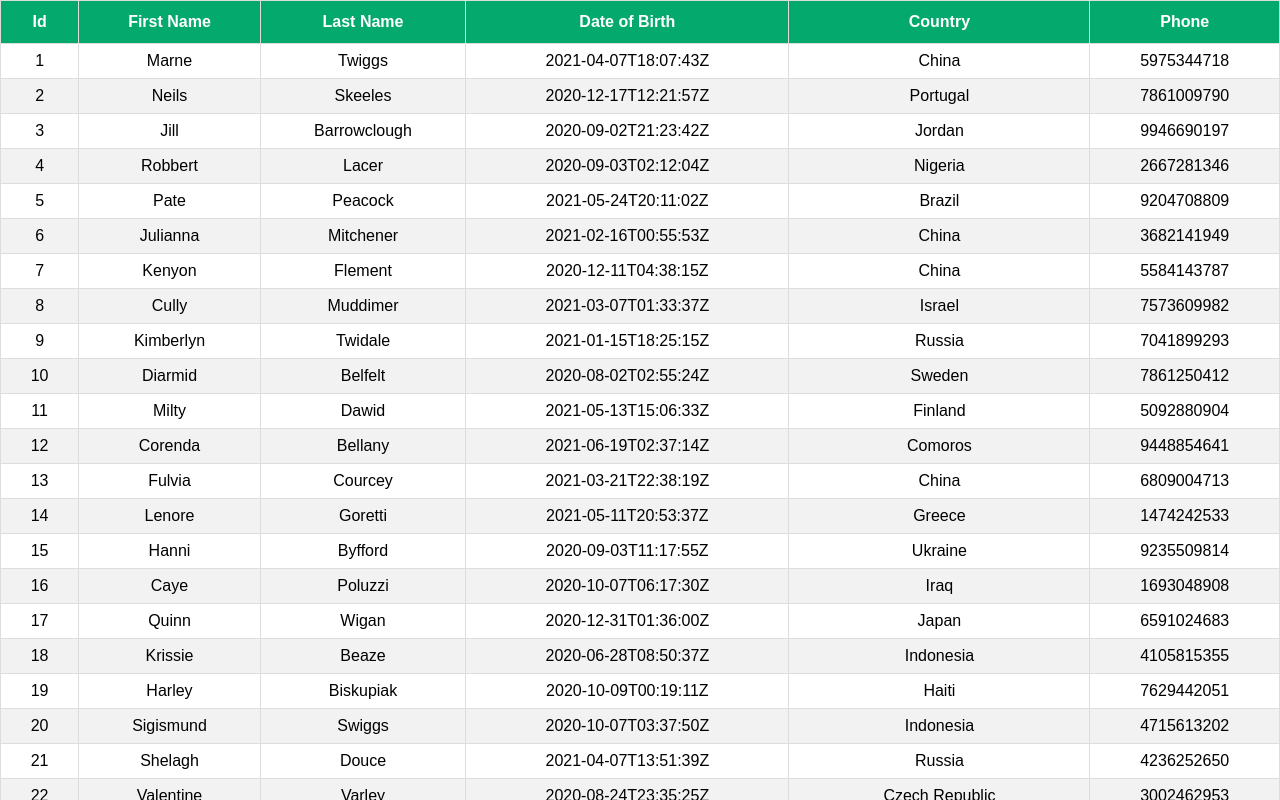
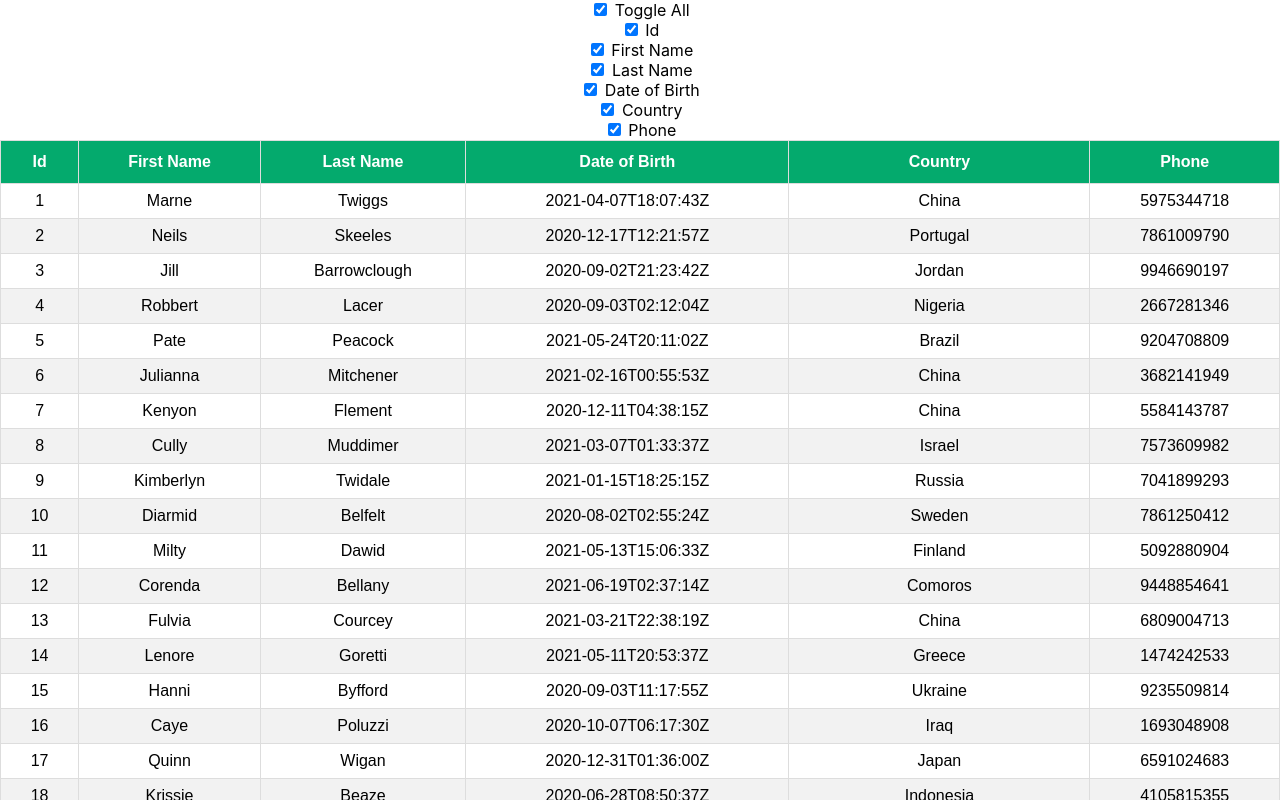
Before and after one commit to iswara108/learn-react-table, a React (Create React App) app: page / in a window 1280 px wide. Shown: the top 800 px of the page. Built offline with nearby package versions, Linux system fonts and the light colour scheme.

Commit message:
hide columns

```diff
--- a/src/components/ColumnHiding.tsx
+++ b/src/components/ColumnHiding.tsx
@@ -1,6 +1,7 @@
 import * as React from "react";
 import { useTable } from "react-table";
 import MOCK_DATA from "../MOCK_DATA.json";
+import { Checkbox } from "./Checkbox";
 import { COLUMNS, DataStructure } from "./columns";
 import "./table.css";
 
@@ -15,9 +16,25 @@
     footerGroups,
     rows,
     prepareRow,
+    allColumns,
+    getToggleHideAllColumnsProps,
   } = useTable<DataStructure>({ columns, data });
 
   return (
+    <>
+      <div>
+        <div>
+          <Checkbox {...getToggleHideAllColumnsProps()} /> Toggle All
+        </div>
+        {allColumns.map(column => (
+          <div key={column.id}>
+            <label>
+              <input type='checkbox' {...column.getToggleHiddenProps()} />{" "}
+              {column.Header}
+            </label>
+          </div>
+        ))}
+      </div>
       <table {...getTableProps()}>
         <thead>
           {headerGroups.map(headerGroup => (
@@ -50,5 +67,6 @@
           ))}
         </tfoot>
       </table>
+    </>
   );
 };
```
Lines whose indentation alone changed are shown as unchanged.
